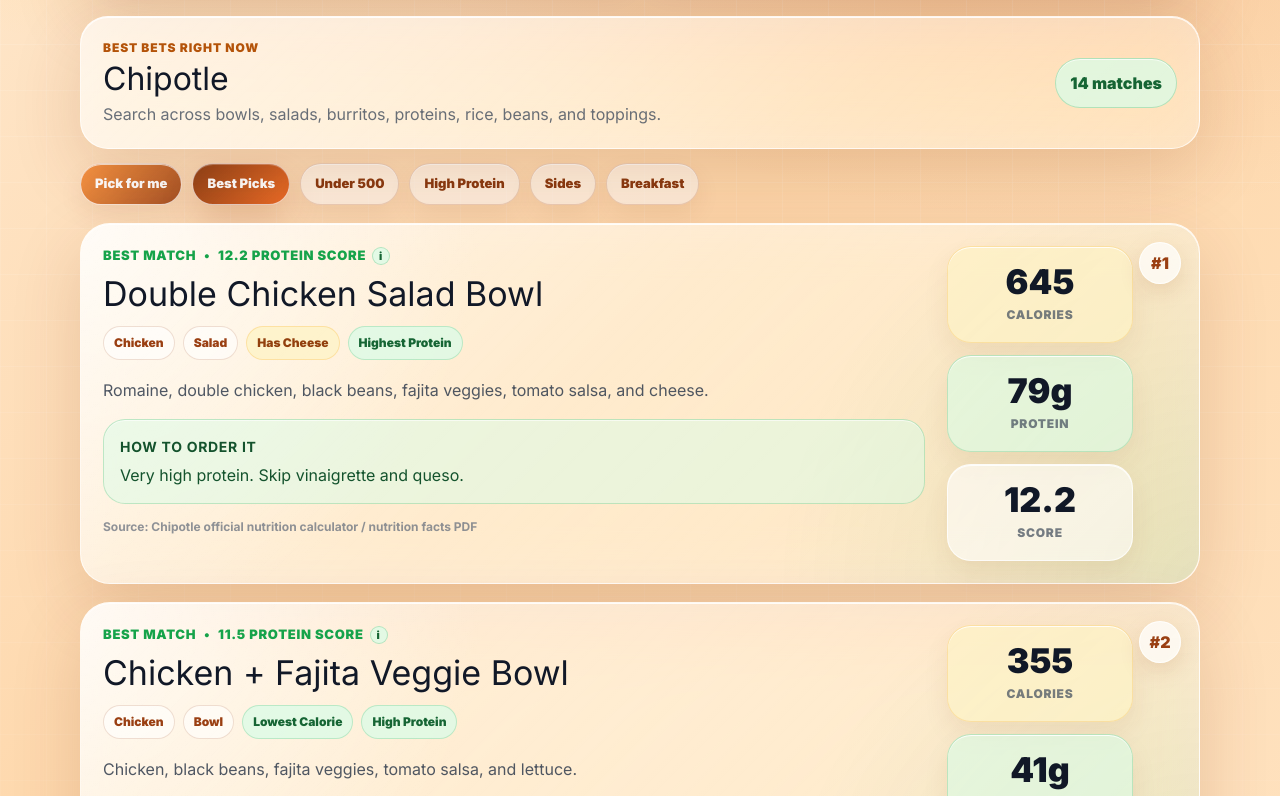
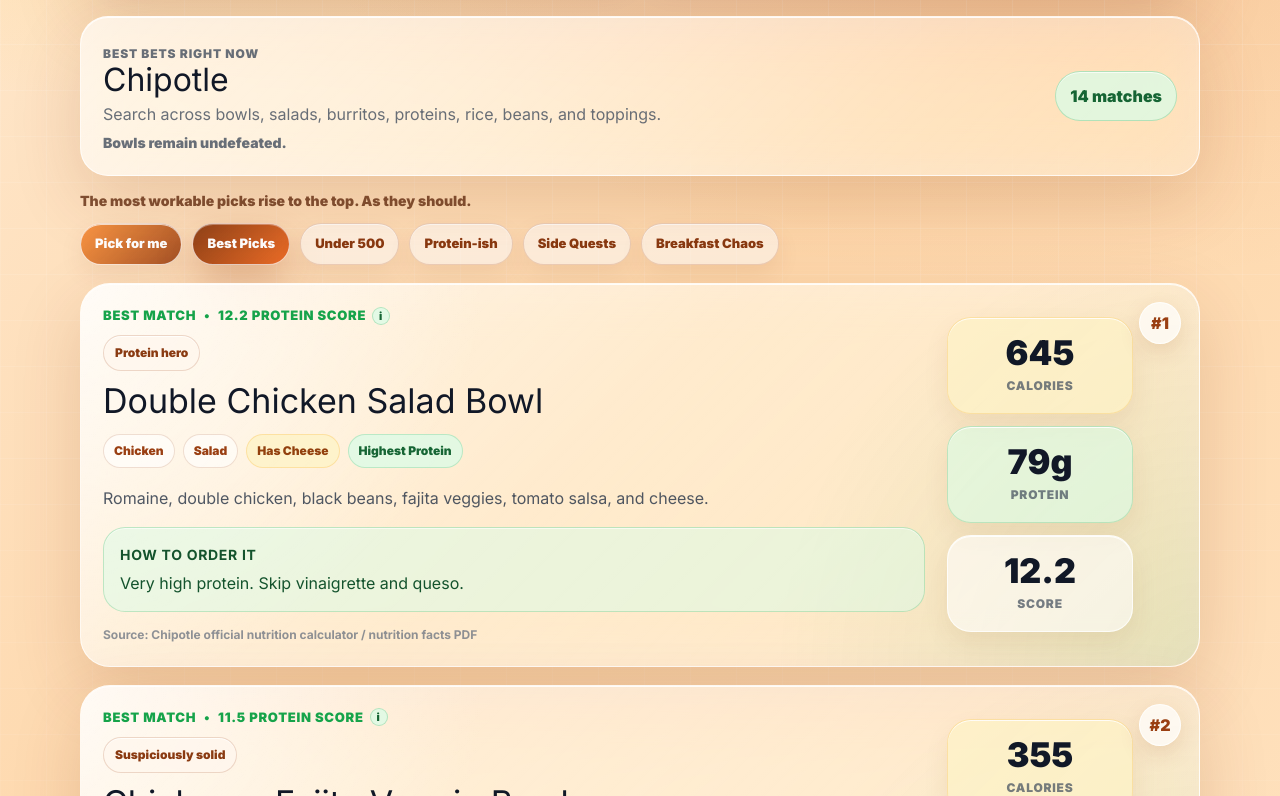
Before and after one commit to somethingmango/test-restaurant-finder, a Next.js app: page / in a window 1280 px wide. Shown: the part 1244-2040 px from the top of the page. Built offline with nearby package versions, Linux system fonts and the light colour scheme.

Commit message:
Add playful brand microcopy

```diff
--- a/app/page.tsx
+++ b/app/page.tsx
@@ -8,9 +8,9 @@
 const CATEGORY_FILTERS: { id: CategoryFilter; label: string }[] = [
   { id: 'best', label: 'Best Picks' },
   { id: 'under500', label: 'Under 500' },
-  { id: 'highProtein', label: 'High Protein' },
-  { id: 'sides', label: 'Sides' },
-  { id: 'breakfast', label: 'Breakfast' },
+  { id: 'highProtein', label: 'Protein-ish' },
+  { id: 'sides', label: 'Side Quests' },
+  { id: 'breakfast', label: 'Breakfast Chaos' },
 ];
 
 const DEFAULT_VISIBLE_RESULTS = 5;
@@ -114,6 +114,57 @@
   return 'Casual mode. No spreadsheet behavior.';
 }
 
+function categoryMicrocopy(category: CategoryFilter) {
+  if (category === 'under500') return 'Tiny calorie budget, big main character energy.';
+  if (category === 'highProtein') return 'The protein is, unfortunately, protein-ing.';
+  if (category === 'sides') return 'Fries count as emotional support. Sometimes.';
+  if (category === 'breakfast') return 'For when breakfast is a meal, a mood, and a negotiation.';
+  return 'The most workable picks rise to the top. As they should.';
+}
+
+function restaurantQuip(name: string) {
+  const quips: Record<string, string> = {
+    'Applebee’s': 'Portions entered the chat.',
+    'Burger King': 'The flame-broiled era can still be managed.',
+    'Chick-fil-A': 'Sauce math matters. Tragically.',
+    'Chipotle': 'Bowls remain undefeated.',
+    'Chili’s': 'Skillet energy, but make it survivable.',
+    'Dunkin’': 'Coffee run, but with a plan.',
+    'Five Guys': 'The fries are not a side. They are an event.',
+    IHOP: 'Pancakes are a personality test.',
+    'Jersey Mike’s': 'Mini, tub, or regular. Choose your fighter.',
+    KFC: 'The chicken is iconic. The sides are persuasive.',
+    'McDonald’s': 'The drive-thru can be negotiated with.',
+    Panera: 'Bakery case temptation is legally very strong.',
+    Popeyes: 'Blackened tenders are doing the heavy lifting.',
+    Qdoba: 'Queso is a condiment and a lifestyle choice.',
+    'Shake Shack': 'Burger math, but cuter.',
+    Starbucks: 'Breakfast that does not have to be a cake slice.',
+    Subway: 'Sauce restraint is the plot twist.',
+    'Taco Bell': 'Customization is the love language.',
+    'The Cheesecake Factory': 'The menu is a novel. We brought bookmarks.',
+    'Wendy’s': 'Chili and baked potato remain suspiciously useful.',
+    'White Castle': 'Tiny sliders, big decisions.',
+    Wingstop: 'Ranch is where calories go to hide.',
+  };
+
+  return quips[name] || 'Fast food, but with a tiny bit of strategy.';
+}
+
+function mangoVerdict(item: MenuItem) {
+  const tags = item.tags.map(normalize);
+
+  if (tags.includes('side') || tags.includes('fries')) return 'Cute little side quest';
+  if (item.protein >= 45 && item.calories <= 750) return 'Protein hero';
+  if (item.calories <= 500 && item.protein >= 20) return 'Suspiciously solid';
+  if (item.calories >= 900) return 'Worth it, but behave';
+  if (item.calories >= 700) return 'Split with a friend';
+  if (tags.includes('breakfast')) return 'Morning chaos approved';
+  if (tags.includes('vegetarian')) return 'Plant-ish plot twist';
+
+  return 'Actually pretty solid';
+}
+
 export default function Page() {
   const [selectedRestaurantName, setSelectedRestaurantName] =
     useState('Chipotle');
@@ -184,6 +235,7 @@
 
   const displayTitle = restaurant ? restaurant.name : selectedRestaurantName;
   const displayNote = restaurant?.note || 'Pick a restaurant to get started.';
+  const pickButtonLabel = pickedItemName ? 'The mango has spoken' : 'Pick for me';
   const maxCaloriesMin = 250;
   const maxCaloriesMax = 1500;
   const minProteinMin = 0;
@@ -327,9 +379,12 @@
             <p className="sectionKicker">Best bets right now</p>
             <h2>{displayTitle}</h2>
             <p>{displayNote}</p>
+            <p className="restaurantQuip">{restaurantQuip(displayTitle)}</p>
           </div>
           <div className="countBubble">{results.length} matches</div>
         </section>
+
+        <p className="categoryHint">{categoryMicrocopy(categoryFilter)}</p>
 
         <section className="categoryBar" aria-label="Meal categories">
           <button
@@ -338,7 +393,7 @@
             onClick={pickForMe}
             disabled={results.length === 0}
           >
-            Pick for me
+            {pickButtonLabel}
           </button>
 
           {CATEGORY_FILTERS.map((filter) => (
@@ -379,7 +434,7 @@
                 <div className="resultMain">
                   <div className="resultMeta">
                     <span>
-                      {pickedForUser ? 'Picked for you' : 'Best match'}
+                      {pickedForUser ? 'Mango picked this' : 'Best match'}
                     </span>
                     <span>•</span>
                     <span className="scoreWithInfo">
@@ -399,6 +454,8 @@
                       </span>
                     </span>
                   </div>
+
+                  <div className="verdictBadge">{mangoVerdict(item)}</div>
 
                   <h3>{item.name}</h3>
 
@@ -462,7 +519,7 @@
             <section className="empty glassCard">
               <h2>No options match those filters</h2>
               <p>
-                Try another chain, raise max calories, or lower minimum protein.
+                Nothing matches. The sliders are being a little dramatic.
               </p>
             </section>
           )}
@@ -903,10 +960,17 @@
           line-height: 1.08;
         }
 
-        .resultHeader p:last-child {
+        .resultHeader p {
           margin: 6px 0 0;
           color: rgba(75, 85, 99, 0.84);
           line-height: 1.45;
+        }
+
+        .restaurantQuip {
+          margin: 8px 0 0;
+          color: #8a3a11;
+          font-size: 14px;
+          font-weight: 900;
         }
 
         .countBubble {
@@ -925,7 +989,14 @@
           display: flex;
           flex-wrap: wrap;
           gap: 10px;
-          margin: -4px 0 18px;
+          margin: 0 0 18px;
+        }
+
+        .categoryHint {
+          margin: -4px 0 12px;
+          color: rgba(92, 38, 12, 0.78);
+          font-size: 14px;
+          font-weight: 900;
         }
 
         .categoryPill {
@@ -960,12 +1031,17 @@
           box-shadow:
             0 14px 32px rgba(154, 63, 18, 0.22),
             inset 0 1px 0 rgba(255, 255, 255, 0.28);
+          animation: softGlow 2.6s ease-in-out infinite;
         }
 
         .categoryPill.pickForMe {
           background: linear-gradient(135deg, rgba(251, 146, 60, 0.94), rgba(154, 63, 18, 0.88));
           border-color: rgba(255, 255, 255, 0.78);
           color: white;
+        }
+
+        .categoryPill.pickForMe:not(:disabled):active {
+          transform: translateY(1px) scale(0.98);
         }
 
         .categoryPill:disabled {
@@ -1006,6 +1082,7 @@
             inset 0 1px 0 rgba(255, 255, 255, 0.9),
             0 24px 70px rgba(120, 45, 8, 0.16),
             0 0 0 4px rgba(251, 146, 60, 0.24);
+          animation: pickedPop 0.28s ease-out;
         }
 
         .resultCard.picked::before {
@@ -1048,6 +1125,20 @@
           text-transform: uppercase;
           letter-spacing: 0.7px;
           margin-bottom: 10px;
+        }
+
+        .verdictBadge {
+          width: fit-content;
+          max-width: 100%;
+          margin: 0 0 12px;
+          border-radius: 999px;
+          padding: 8px 11px;
+          background: rgba(255, 247, 237, 0.78);
+          border: 1px solid rgba(154, 63, 18, 0.18);
+          color: #8a3a11;
+          font-size: 12px;
+          font-weight: 950;
+          box-shadow: inset 0 1px 0 rgba(255, 255, 255, 0.76);
         }
 
         .scoreWithInfo {
@@ -1276,6 +1367,38 @@
           color: rgba(138, 58, 17, 0.82);
         }
 
+        @keyframes pickedPop {
+          0% {
+            transform: translateY(8px) scale(0.985);
+          }
+
+          100% {
+            transform: translateY(0) scale(1);
+          }
+        }
+
+        @keyframes softGlow {
+          0%,
+          100% {
+            box-shadow:
+              0 14px 32px rgba(154, 63, 18, 0.2),
+              inset 0 1px 0 rgba(255, 255, 255, 0.28);
+          }
+
+          50% {
+            box-shadow:
+              0 16px 38px rgba(154, 63, 18, 0.32),
+              inset 0 1px 0 rgba(255, 255, 255, 0.34);
+          }
+        }
+
+        @media (prefers-reduced-motion: reduce) {
+          .categoryPill.selected,
+          .resultCard.picked {
+            animation: none;
+          }
+        }
+
         @media (min-width: 980px) {
           h1 {
             font-size: 104px;
```
